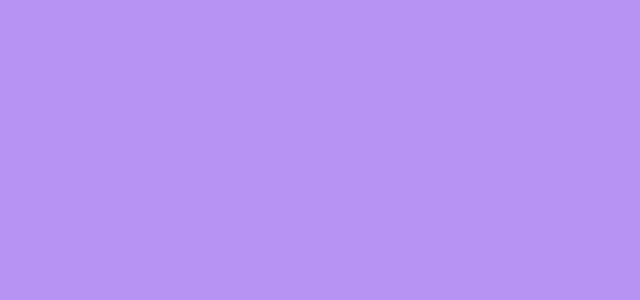
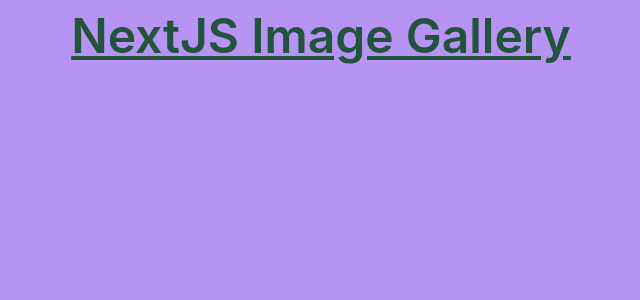
Before and after one commit to kumarshashank571/Image-Gallery-Using-Next.js, a Next.js app in the folder next-image-gallery/: page / in a window 1280 px wide. Shown: the top 300 px of the page, without its empty margins (319-959 px from the left). Built offline with nearby package versions, Linux system fonts and the light colour scheme.

Commit message:
Refactor : added heading

```diff
--- a/next-image-gallery/pages/index.js
+++ b/next-image-gallery/pages/index.js
@@ -1,5 +1,5 @@
 import Head from "next/head";
-import { Box } from "@chakra-ui/react";
+import { Box, Container, Text } from "@chakra-ui/react";
 export default function Home() {
   return (
     <div>
@@ -7,7 +7,21 @@
         <title> NextJS Image Gallery</title>
         <link rel="icon" href="/favicon.ico" />
       </Head>
-      <Box overflow="hidden" bg="purple.300" minH="100vh"></Box>
+      <Box overflow="hidden" bg="purple.300" minH="100vh">
+      <Container>
+  <Text
+    color="green.800"
+    fontWeight="semibold"
+    mb="1rem"
+    textAlign="center"
+    textDecoration="underline"
+    fontSize={["4xl", "4xl", "5xl", "5xl"]}
+  >
+    NextJS Image Gallery
+  </Text>
+</Container>
+</Box>
+
     </div>
   );
 }
```
